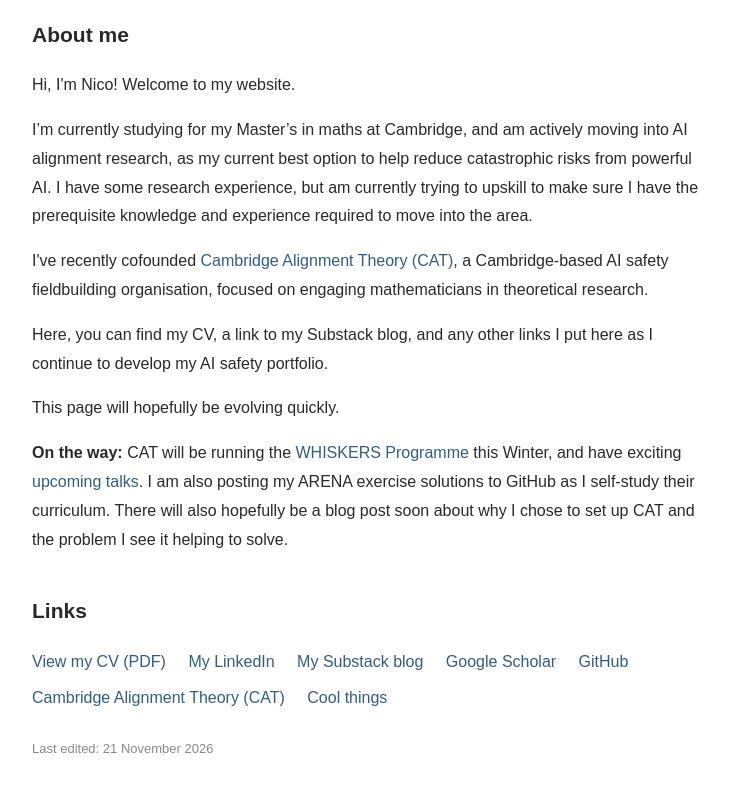
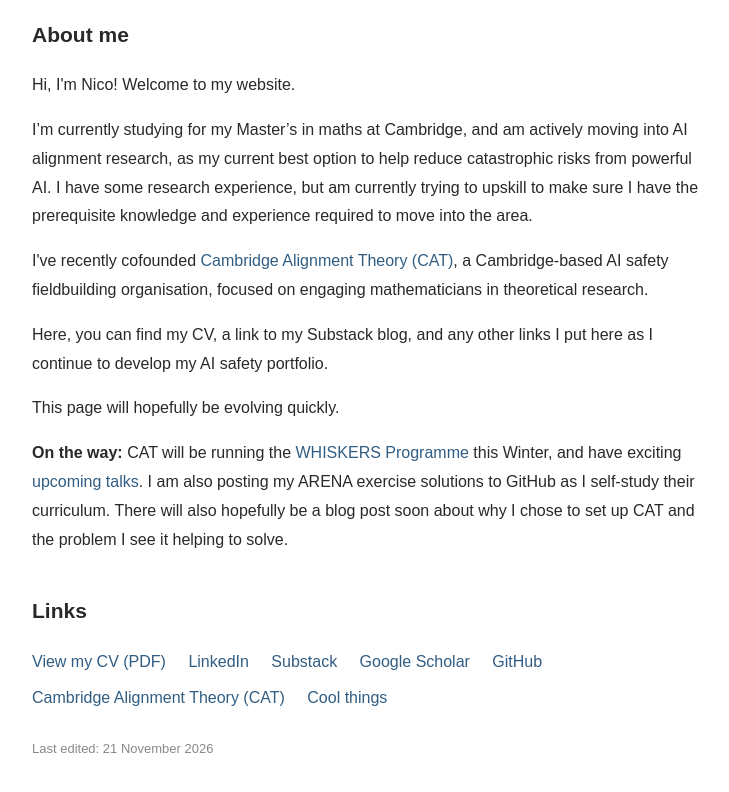
Before and after one commit to nicohsmith/nicohsmith.github.io, a plain HTML site: page index.html in a window 1280 px wide. Shown: the part 214-1006 px from the top of the page, without its empty margins (268-997 px from the left). Drawn offline with Linux system fonts and the light colour scheme.

Commit message:
Update link text for LinkedIn and Substack

```diff
--- a/index.html
+++ b/index.html
@@ -132,8 +132,8 @@
   <h2>Links</h2>
   <p class="links">
     <a href="Nico Smith CV November 2026.pdf">View my CV (PDF)</a>
-    <a href="https://www.linkedin.com/in/nico-smith-4730562a1/">My LinkedIn</a>
-    <a href="https://nicosmith1.substack.com/">My Substack blog</a>
+    <a href="https://www.linkedin.com/in/nico-smith-4730562a1/">LinkedIn</a>
+    <a href="https://nicosmith1.substack.com/">Substack</a>
     <a href="https://scholar.google.co.uk/citations?user=oLInxRQAAAAJ&hl=en&oi=sra">Google Scholar</a>
     <a href="https://github.com/nicohsmith">GitHub</a>
    <a href="https://cat-alignment.com/">Cambridge Alignment Theory (CAT)</a>
```
